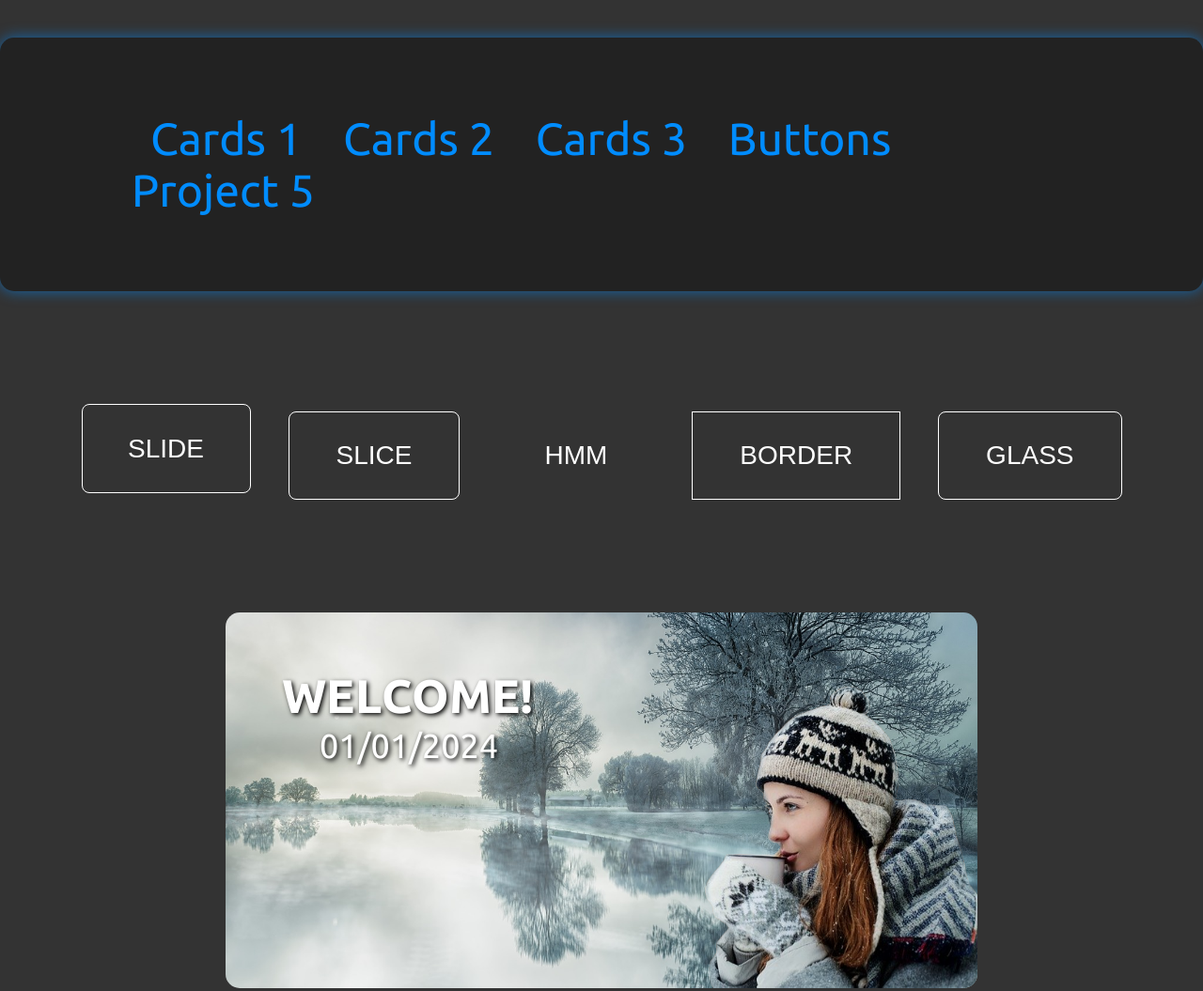
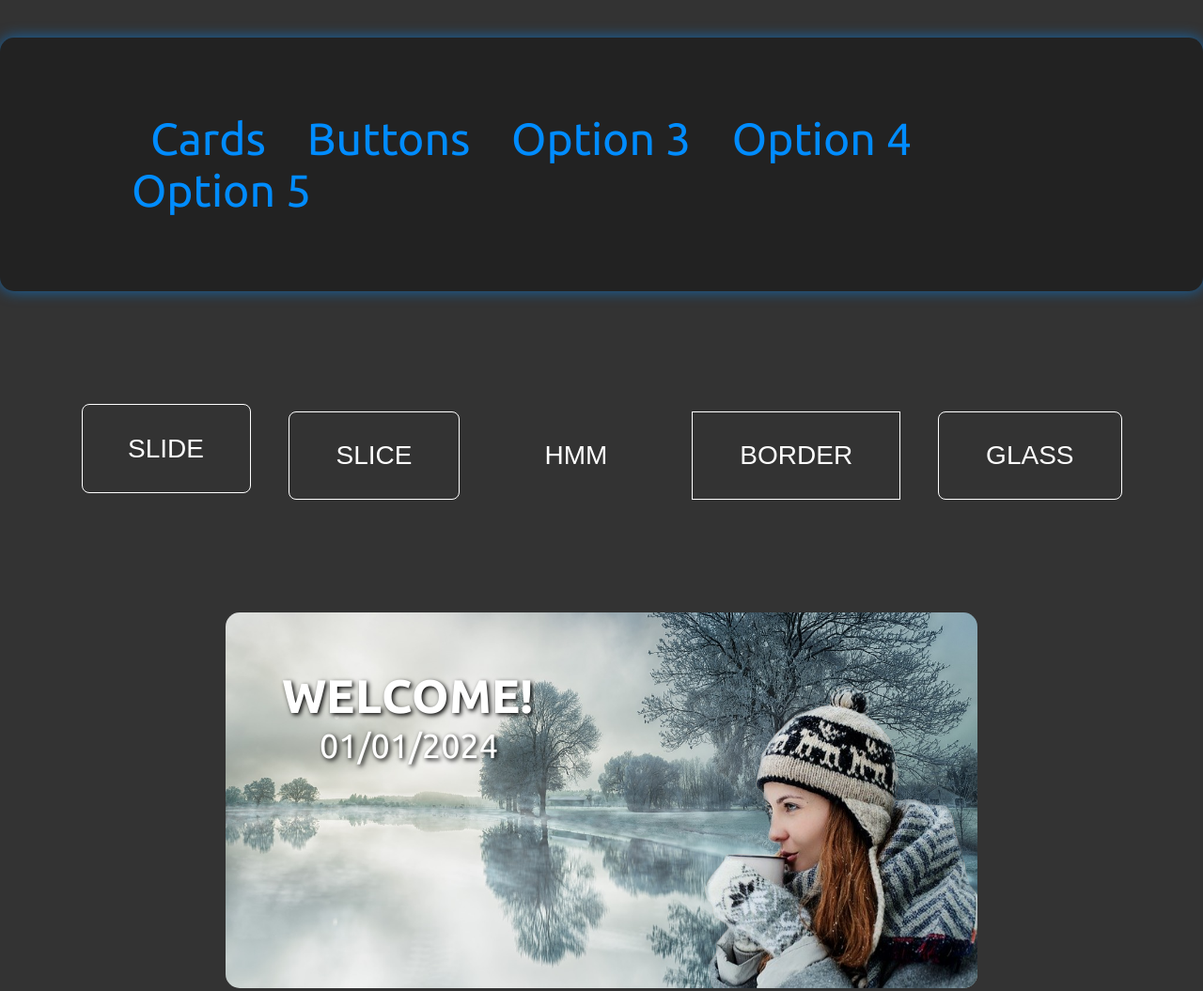
Before and after one commit to wojciech-progr/few-animated-elements, a plain HTML site: page index.html in a window 1280 px wide. Shown: the top 1055 px of the page at 94% size. Drawn offline with Linux system fonts and the light colour scheme.

Commit message:
Grouping projects

```diff
--- a/index.html
+++ b/index.html
@@ -13,11 +13,11 @@
 <body>
 
     <div class="menu">
-        <a href="#" class="link one">Cards 1</a>
-        <a href="#" class="link two">Cards 2</a>
-        <a href="#" class="link three">Cards 3</a>
-        <a href="#" class="link four">Buttons</a>
-        <a href="#" class="link five">Project 5</a>
+        <a href="#" class="link one">Cards</a>
+        <a href="#" class="link two">Buttons</a>
+        <a href="#" class="link three">Option 3</a>
+        <a href="#" class="link four">Option 4</a>
+        <a href="#" class="link five">Option 5</a>
     </div>
 
     <div class="buttons">
```
